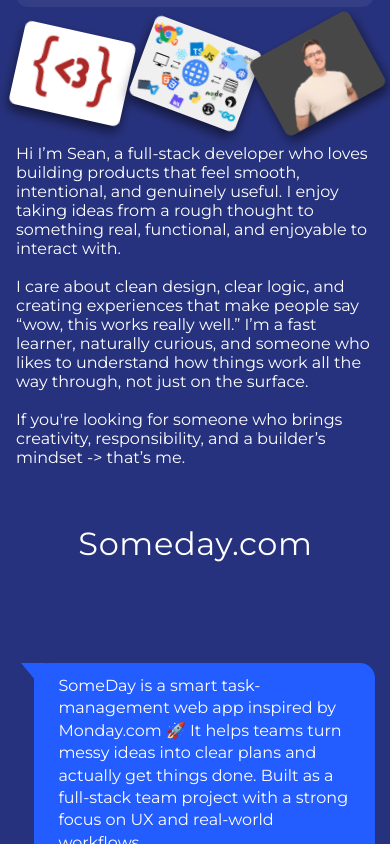
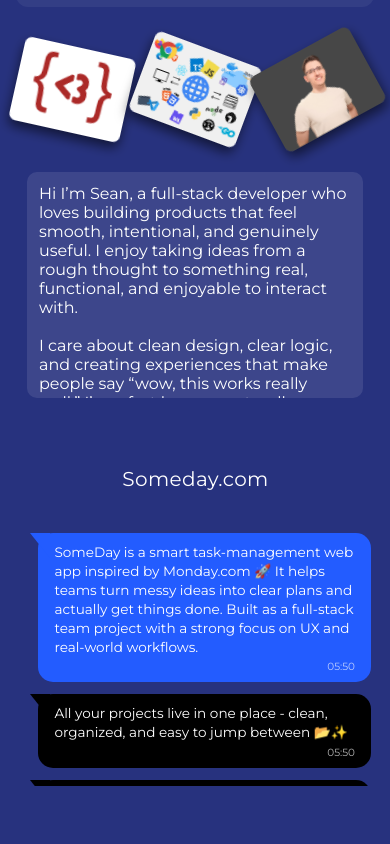
Before and after one commit to seangah8/Portfolio, a React (Vite) app: page / in a window 390 px wide. Shown: the part 1160-2004 px from the top of the page. Built offline with nearby package versions, Linux system fonts and the light colour scheme; a web font is replaced by a local one.

Commit message:
feat: improve mobile responsiveness and UX in ProjectsSection with new styles and background color adjustments

```diff
--- a/src/sections/AboutSection.tsx
+++ b/src/sections/AboutSection.tsx
@@ -268,6 +268,7 @@
     const prevBackground = document.body.style.backgroundColor
 
     const apply = (inView: boolean) => {
+      if(!inView) return;
       gsap.killTweensOf(document.body)
       gsap.to(document.body, {
         backgroundColor: inView ? midpoint : prevBackground || background1,
--- a/src/sections/ProjectsSection.tsx
+++ b/src/sections/ProjectsSection.tsx
@@ -173,7 +173,7 @@
         anticipatePin: 1,
         onEnter: () => {
           // When Projects becomes active, snap to the starting project color (background2).
-          setBodyColorForProject(0, 0)
+          setBodyColorForProject(0, 0.35)
         },
         onEnterBack: () => {
           // When re-entering Projects from below, align the body to the current project color.
--- a/src/style/components/AboutInfo.scss
+++ b/src/style/components/AboutInfo.scss
@@ -135,11 +135,13 @@
 
 @media (max-width: 600px) {
   .about-info {
+    margin-top: 1rem;
     width: 100%;
     height: auto;
     overflow: visible;
     align-items: stretch;
     flex-direction: column;
+    align-items: center;
     gap: 1rem;
   }
 
@@ -173,10 +175,15 @@
   }
 
   .about-info .description-area {
-    height: auto;
-    padding: 0.75rem 0 0 0;
+    width: 80vw;
+    margin-top: 1.5rem;
+    height: clamp(8rem, 24vh, 14rem);
+    overflow: auto;
+    -webkit-overflow-scrolling: touch;
+    padding: 0.75rem;
     opacity: 1;
     animation: none;
+    background-color: rgba(255, 255, 255, 0.1);
 
     p {
       font-size: 1rem;
--- a/src/style/sections/ProjectsSection.scss
+++ b/src/style/sections/ProjectsSection.scss
@@ -282,6 +282,55 @@
         }
     }
 
+    @media (max-width: 600px) {
+        .projects-intro {
+            font-size: 2.5rem;
+        }
+
+        .projects-title {
+            margin-top: 3.5rem;
+            margin-bottom: 1rem;
+            height: 2rem;
+            font-size: 1.25rem;
+        }
+
+        .projects-notes {
+            width: 90vw;
+            max-height: 30vh;
+            margin: 0;
+            padding: 0.75rem 0.85rem;
+
+            .project-notes {
+                .project-notes__item {
+                    padding: 0.6rem 1rem;
+                    font-size: 0.85rem;
+
+                    &::before {
+                        border-top: 20px solid black;
+                        border-right: 25px solid transparent;
+                    }
+                }
+
+                .project-notes__item--active {
+                    &::before {
+                        border-top-color: rgba(35, 92, 255, 1);
+                    }
+                }
+
+                .project-notes__time {
+                    font-size: 0.65rem;
+                }
+            }
+        }
+
+        .laptop {
+            height: 55vh;
+
+            .click-signal {
+                display: none;
+            }
+        }
+    }
 
 
 }
```
